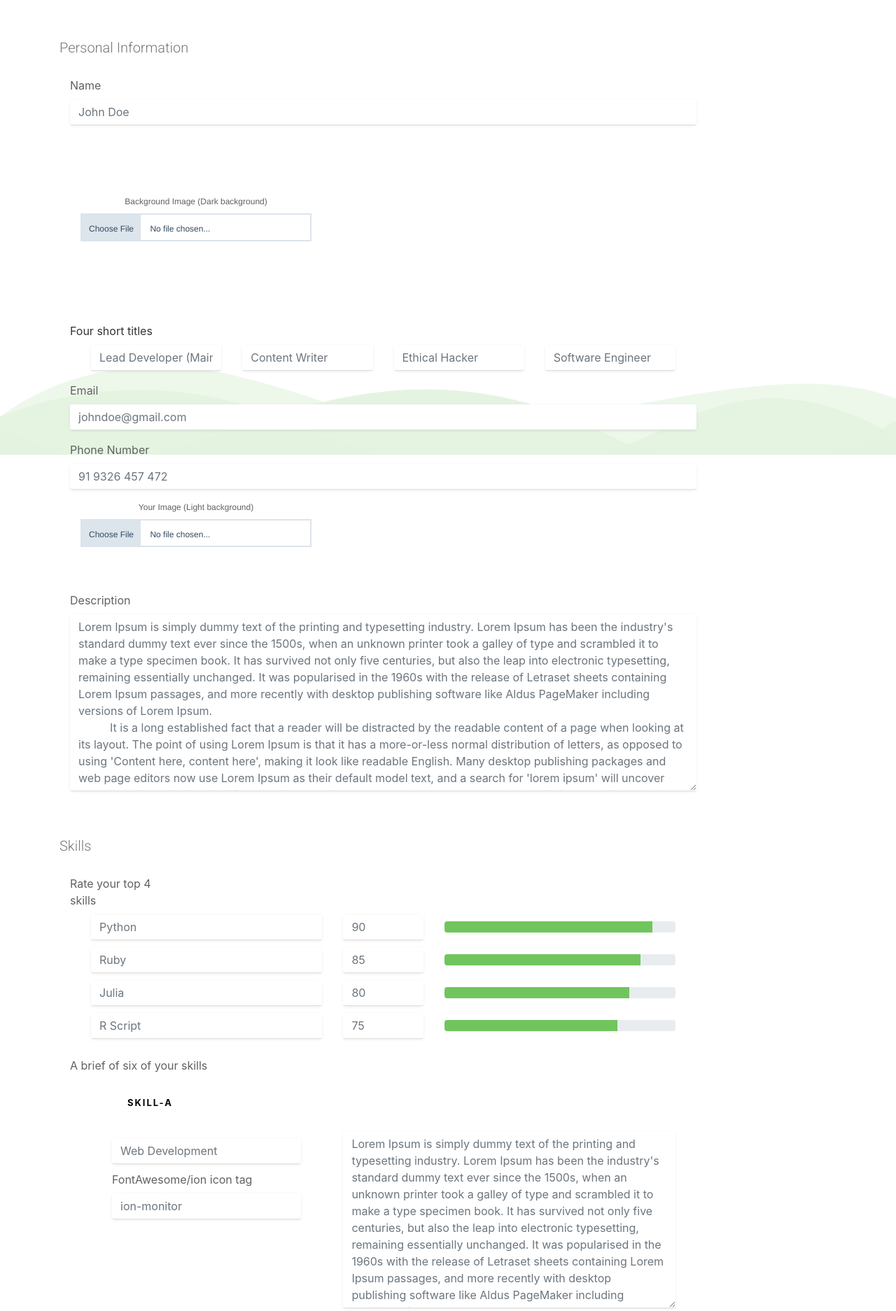
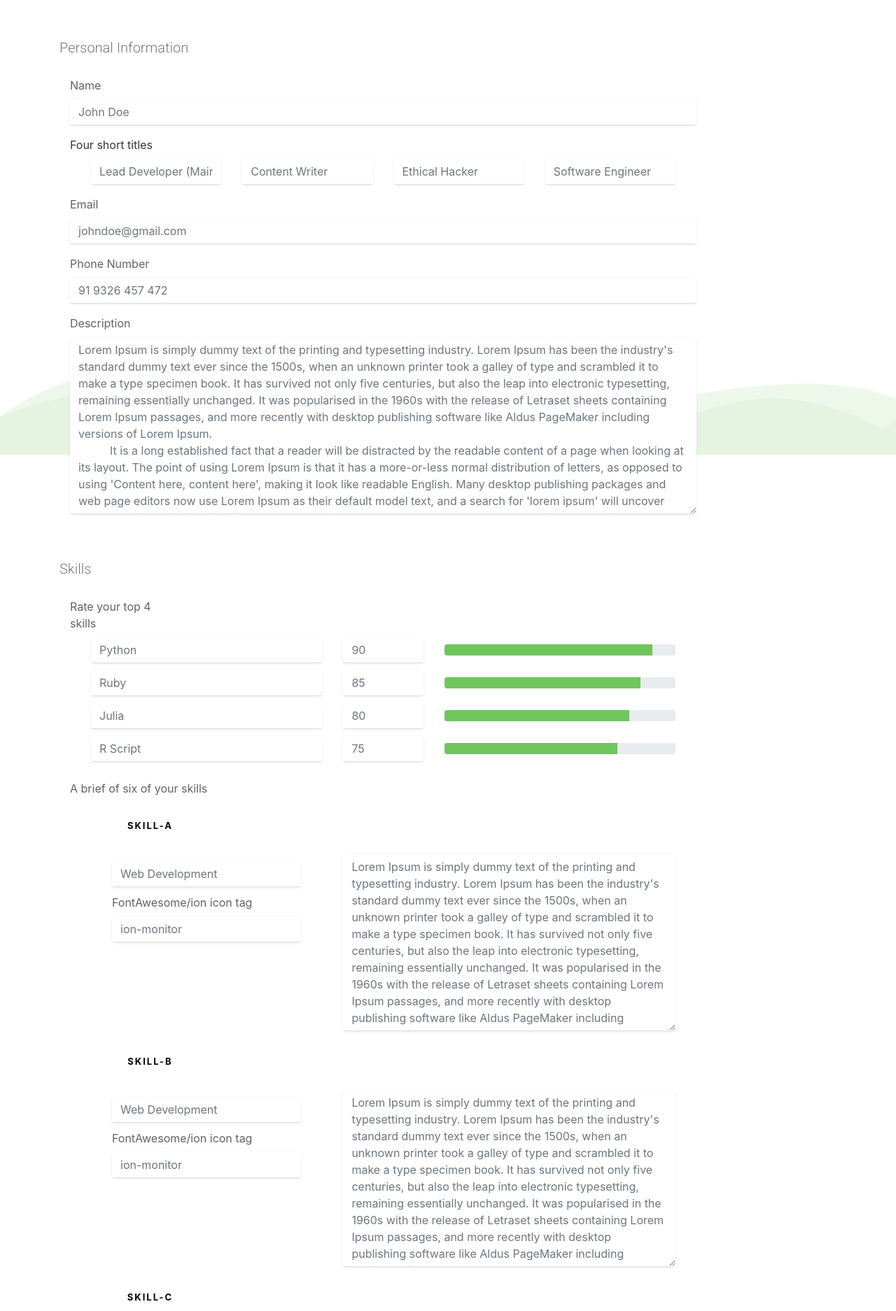
Before and after one commit to god-s-perfect-idiot/Portfolio-builder, a Flask app: template templates/home.html in a window 1280 px wide. Shown: the part 170-2044 px from the top of the page at 70% size. Run offline with Flask 2, Linux system fonts and the light colour scheme; the template is opened without the code that fills it, so the values that code supplies are empty; some libraries are stand-ins or nearby versions; some web fonts are replaced.

```diff
--- a/templates/home.html
+++ b/templates/home.html
@@ -67,27 +67,12 @@
     <div class="container">
   <div class="row"><div class="col-md-12">
     <h1 class="text-center title-hud">About you</h1>
-    <form class="form-horizontal">
+    <form id="details" class="form-horizontal">
       <h2>Personal Information</h2>
       <div class="form-group">
         <label for="name" class="col-sm-2 control-label">Name</label>
         <div class="col-sm-10">
           <input type="text" class="form-control" id="name" placeholder="John Doe">
-        </div>
-        <div class='col-sm-12 titles'>
-        <div class="col-sm-4 firstimage">
-          <div id="bgdiv" class="file-upload">
-            <label for="name" class="col-sm-10 control-label">Background Image (Dark background)</label>
-            <div class="file-select">
-              <div class="file-select-button" id="bgimage">Choose File</div>
-              <div class="file-select-name" id="bgimagename">No file chosen...</div>
-              <input type="file" name="chooseFile" id="bgimagefile" accept="image/jpeg">
-            </div>
-          </div>
-        </div>
-        <div class="col-sm-8">
-          <img id="bgimageprev" class="imageprev" src=""/>
-        </div>
         </div>
       </div>
       <label class="col-sm-2 control-label">Four short titles</label>
@@ -122,21 +107,6 @@
         </div>
       </div>
       <div class="form-group">
-        <div class='col-sm-12 titles'>
-        <div class="col-sm-4">
-          <div id="fgdiv" class="file-upload">
-            <label for="name" class="col-sm-10 control-label">Your Image (Light background)</label>
-            <div class="file-select">
-              <div class="file-select-button" id="fgimage">Choose File</div>
-              <div class="file-select-name" id="fgimagename">No file chosen...</div>
-              <input type="file" name="chooseFile" id="fgimagefile" accept="image/jpeg">
-            </div>
-          </div>
-        </div>
-        <div class="col-sm-8">
-          <img id="fgimageprev" class="imageprev" src=""/>
-        </div>
-        </div>
         <label for="description" class="col-sm-2 control-label">Description</label>
         <div class="col-sm-10">
           <textarea id="description" name="description" rows="10" class="form-control" placeholder="Lorem Ipsum is simply dummy text of the printing and typesetting industry. Lorem Ipsum has been the industry's standard dummy text ever since the 1500s, when an unknown printer took a galley of type and scrambled it to make a type specimen book. It has survived not only five centuries, but also the leap into electronic typesetting, remaining essentially unchanged. It was popularised in the 1960s with the release of Letraset sheets containing Lorem Ipsum passages, and more recently with desktop publishing software like Aldus PageMaker including versions of Lorem Ipsum.
@@ -387,7 +357,7 @@
         <label class="col-sm-3 control-label"><h4 class="centered">&nbsp;PROJECT-1</h4></label>
         <div class="col-sm-10 skill-list titles">
           <div class="col-sm-12 titles">
-            <div class="col-sm-7">
+            <div class="col-sm-12">
               <div class="col-sm-12">
                 <label class="col-sm-12 control-label">Project Title</label>
                 <div class="col-sm-12 skill-list">
@@ -400,17 +370,6 @@
                 <label class="col-sm-12 control-label">Project Completed Date</label>
                 <div class="col-sm-12 skill-list">
                   <input type="month" class="form-control" id="project1date" placeholder="01/2020">
-                </div>
-              </div>
-            </div>
-            <div class="col-sm-5">
-              <div class="col-sm-12 skill-list project-cover">
-                <div id="coverdiv" class="file-upload">
-                  <div class="file-select">
-                    <div class="file-select-button" id="project1fileName">Choose File</div>
-                    <div class="file-select-name" id="project1noFile">No file chosen...</div>
-                    <input type="file" name="chooseFile" id="project1cover" accept="image/jpeg">
-                  </div>
                 </div>
               </div>
             </div>
@@ -497,7 +456,7 @@
       </div>
     </div>
     <div class="centered hud-int-titles">
-      <button id="#submit" type='button' class="final">Build Portfolio!</button>
+      <button id="submit" type='button' class="final">Build Portfolio!</button>
     </div>
     </form>
   </div></div>
@@ -548,10 +507,11 @@
   <script src="{{url_for('static', filename='js/main.js')}}"></script>
   <script>
   $("#submit").click(function(){
-      var formData = new FormData(document.getElementById(form));
+      var name = $("#name").value()
+      alert(name);
       $.ajax({
         url: '/build',
-        data: formData,
+        data: 1,
         type: 'POST',
         success: function(response){
           if(response==1){
@@ -632,83 +592,6 @@
               .attr('aria-valuenow', value);
             }).keyup();
   </script>
-  <script id="dynamicscript">
-  $('#project1cover').bind('change', function () {
-    var filename = $("#project1cover").val();
-    if (/^\s*$/.test(filename)) {
-      $(".file-upload").removeClass('active');
-      $("#project1noFile").text("No file chosen...");
-    }
-    else {
-      $(".file-upload").addClass('active');
-      $("#project1noFile").text(filename.replace("C:\\fakepath\\", ""));
-    }
-  });
-  function readURL(input) {
-    if (input.files && input.files[0]) {
-        var reader = new FileReader();
-
-        reader.onload = function (e) {
-            $('#project1prev').attr('src', e.target.result);
-        }
-
-        reader.readAsDataURL(input.files[0]);
-    }
-}
-$("#project1cover").change(function(){
-    readURL(this);
-});
-$('#fgimagefile').bind('change', function () {
-  var filename = $("#fgimagefile").val();
-  if (/^\s*$/.test(filename)) {
-    $(".file-upload").removeClass('active');
-    $("#fgimagename").text("No file chosen...");
-  }
-  else {
-    $(".file-upload").addClass('active');
-    $("#fgimagename").text(filename.replace("C:\\fakepath\\", ""));
-  }
-});
-function readURL(input) {
-  if (input.files && input.files[0]) {
-      var reader = new FileReader();
-
-      reader.onload = function (e) {
-          $('#fgimageprev').attr('src', e.target.result);
-      }
-
-      reader.readAsDataURL(input.files[0]);
-  }
-}
-$("#fgimagefile").change(function(){
-  readURL(this);
-});
-$('#bgimagefile').bind('change', function () {
-  var filename = $("#bgimagefile").val();
-  if (/^\s*$/.test(filename)) {
-    $(".file-upload").removeClass('active');
-    $("#bgimagename").text("No file chosen...");
-  }
-  else {
-    $(".file-upload").addClass('active');
-    $("#bgimagename").text(filename.replace("C:\\fakepath\\", ""));
-  }
-});
-function readURL(input) {
-  if (input.files && input.files[0]) {
-      var reader = new FileReader();
-
-      reader.onload = function (e) {
-          $('#bgimageprev').attr('src', e.target.result);
-      }
-
-      reader.readAsDataURL(input.files[0]);
-  }
-}
-$("#bgimagefile").change(function(){
-  readURL(this);
-});
-  </script>
   <script>
     var count = 1;
     $("#addnew").click(
@@ -717,7 +600,7 @@ $("#bgimagefile").change(function(){
         $("#projects").append("<label class=\"col-sm-3 control-label\"><h4 class=\"centered\">&nbsp;PROJECT-"+count+"</h4></label>"+
         "<div class=\"col-sm-10 skill-list titles\">"+
           "<div class=\"col-sm-12 titles\">"+
-            "<div class=\"col-sm-7\">"+
+            "<div class=\"col-sm-12\">"+
               "<div class=\"col-sm-12\">"+
                 "<label class=\"col-sm-12 control-label\">Project Title</label>"+
                 "<div class=\"col-sm-12 skill-list\">"+
@@ -730,17 +613,6 @@ $("#bgimagefile").change(function(){
                 "<label class=\"col-sm-12 control-label\">Project Completed Date</label>"+
                 "<div class=\"col-sm-12 skill-list\">"+
                   "<input type=\"month\" class=\"form-control\" id=\"project"+count+"date\" placeholder=\"01/2020\">"+
-                "</div>"+
-              "</div>"+
-            "</div>"+
-            "<div class=\"col-sm-5\">"+
-              "<div class=\"col-sm-12 skill-list project-cover\">"+
-                "<div id=\"coverdiv\" class=\"file-upload\">"+
-                  "<div class=\"file-select\">"+
-                    "<div class=\"file-select-button\" id=\"project"+count+"fileName\">Choose File</div>"+
-                    "<div class=\"file-select-name\" id=\"project"+count+"noFile\">No file chosen...</div>"+
-                    "<input type=\"file\" name=\"chooseFile\" id=\"project"+count+"cover\" accept=\"image/jpeg\">"+
-                  "</div>"+
                 "</div>"+
               "</div>"+
             "</div>"+
```
